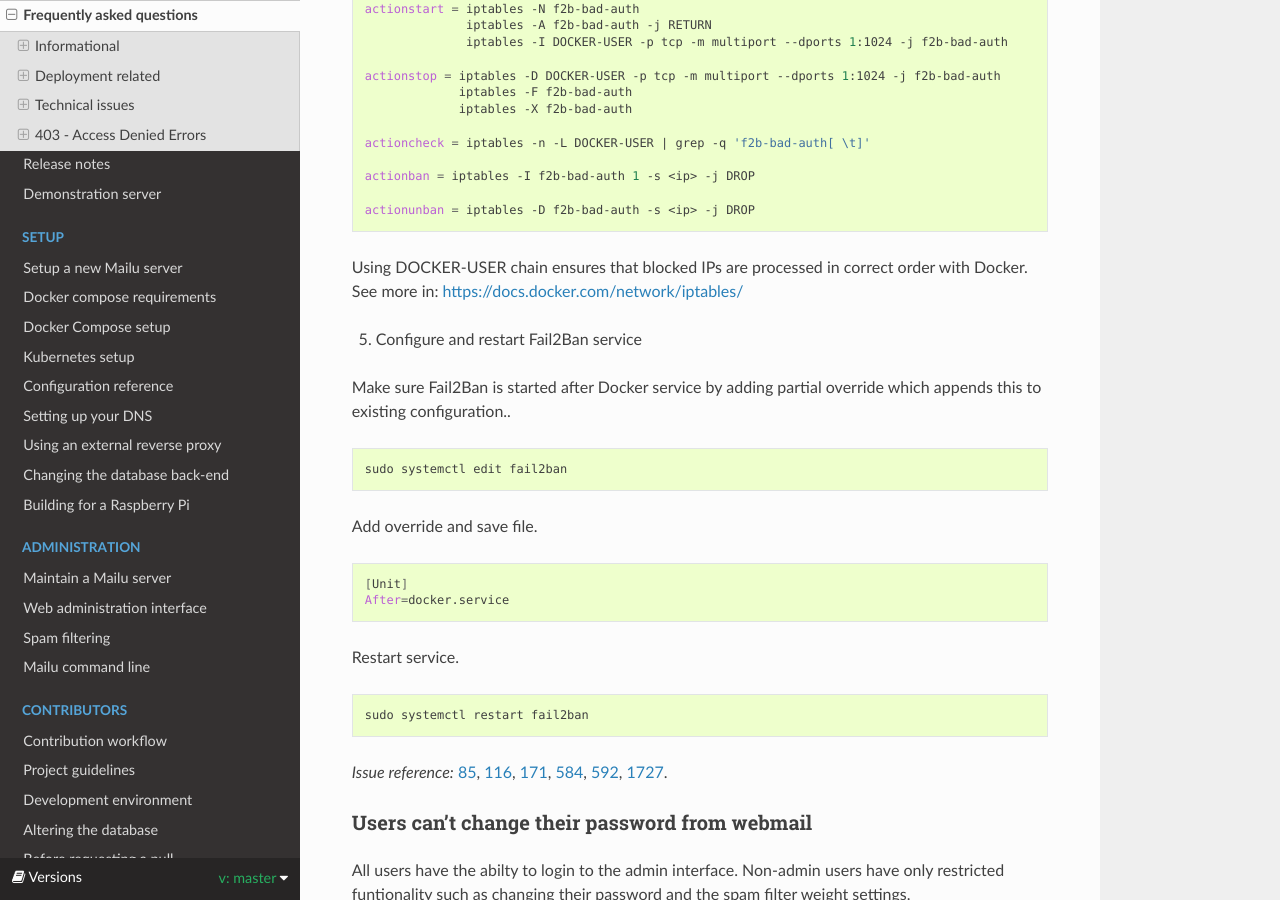
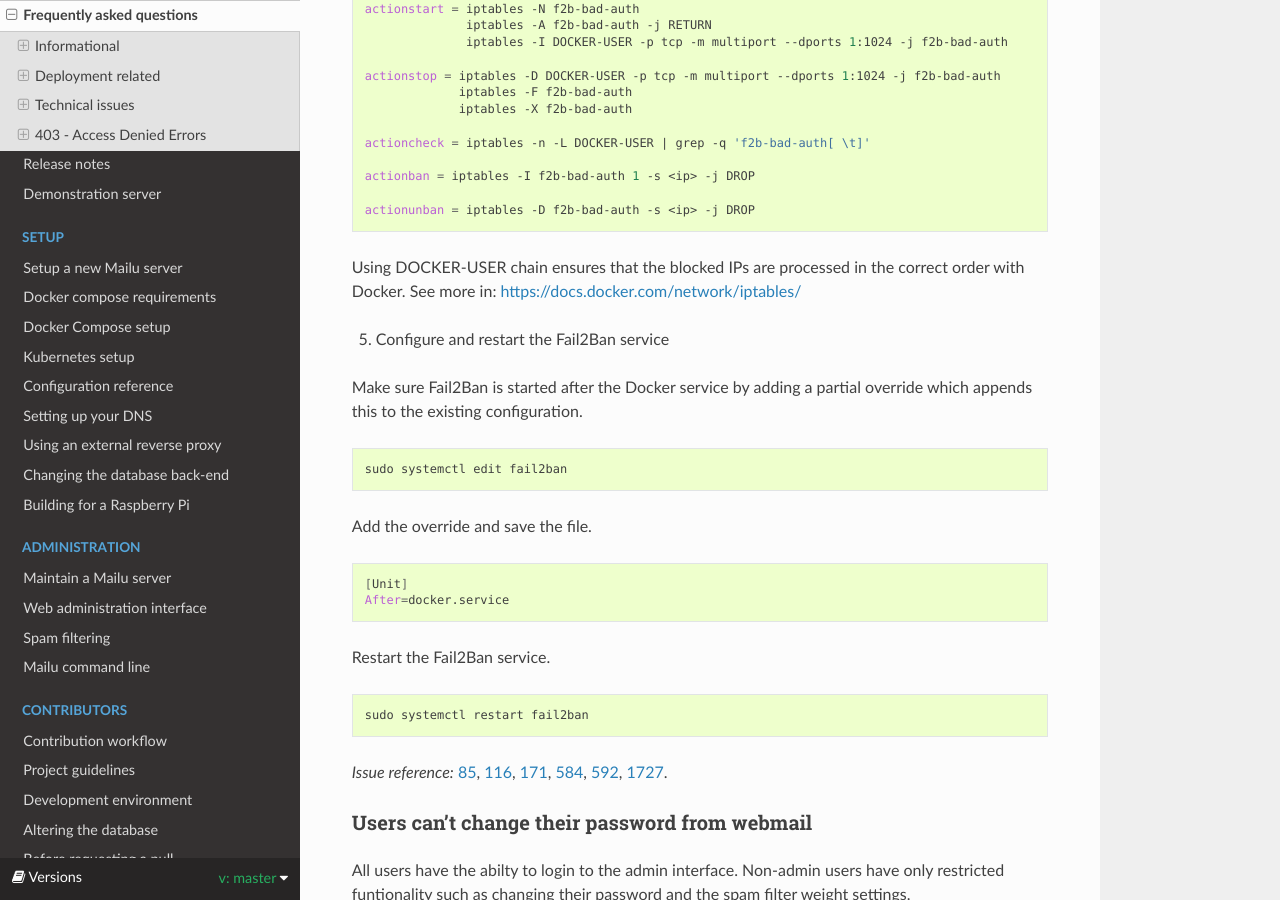
Before and after one commit to WillingDev0812/Mail-Management-Tool, a Sphinx documentation site: the page built from docs/faq.rst, in a window 1280 px wide and 900 px high, scrolled down 10542 px. Built offline with Sphinx 7.4.7 and the Read the Docs theme 2.0.0, drawn with Linux system fonts in a browser that asks for light colours; formulas are drawn with MathJax 3.

Commit message:
Update faq.rst
Some spelling improvements.

```diff
--- a/docs/faq.rst
+++ b/docs/faq.rst
@@ -540,24 +540,24 @@ The above will block flagged IPs for a week, you can of course change it to you
 
   actionunban = iptables -D f2b-bad-auth -s <ip> -j DROP
 
-Using DOCKER-USER chain ensures that blocked IPs are processed in correct order with Docker. See more in: https://docs.docker.com/network/iptables/
+Using DOCKER-USER chain ensures that the blocked IPs are processed in the correct order with Docker. See more in: https://docs.docker.com/network/iptables/
 
-5. Configure and restart Fail2Ban service
+5. Configure and restart the Fail2Ban service
 
-Make sure Fail2Ban is started after Docker service by adding partial override which appends this to existing configuration..
+Make sure Fail2Ban is started after the Docker service by adding a partial override which appends this to the existing configuration.
 
 .. code-block:: bash
 
   sudo systemctl edit fail2ban
 
-Add override and save file.
+Add the override and save the file.
 
 .. code-block:: bash
 
   [Unit]
   After=docker.service
 
-Restart service.
+Restart the Fail2Ban service.
 
 .. code-block:: bash
 
```
